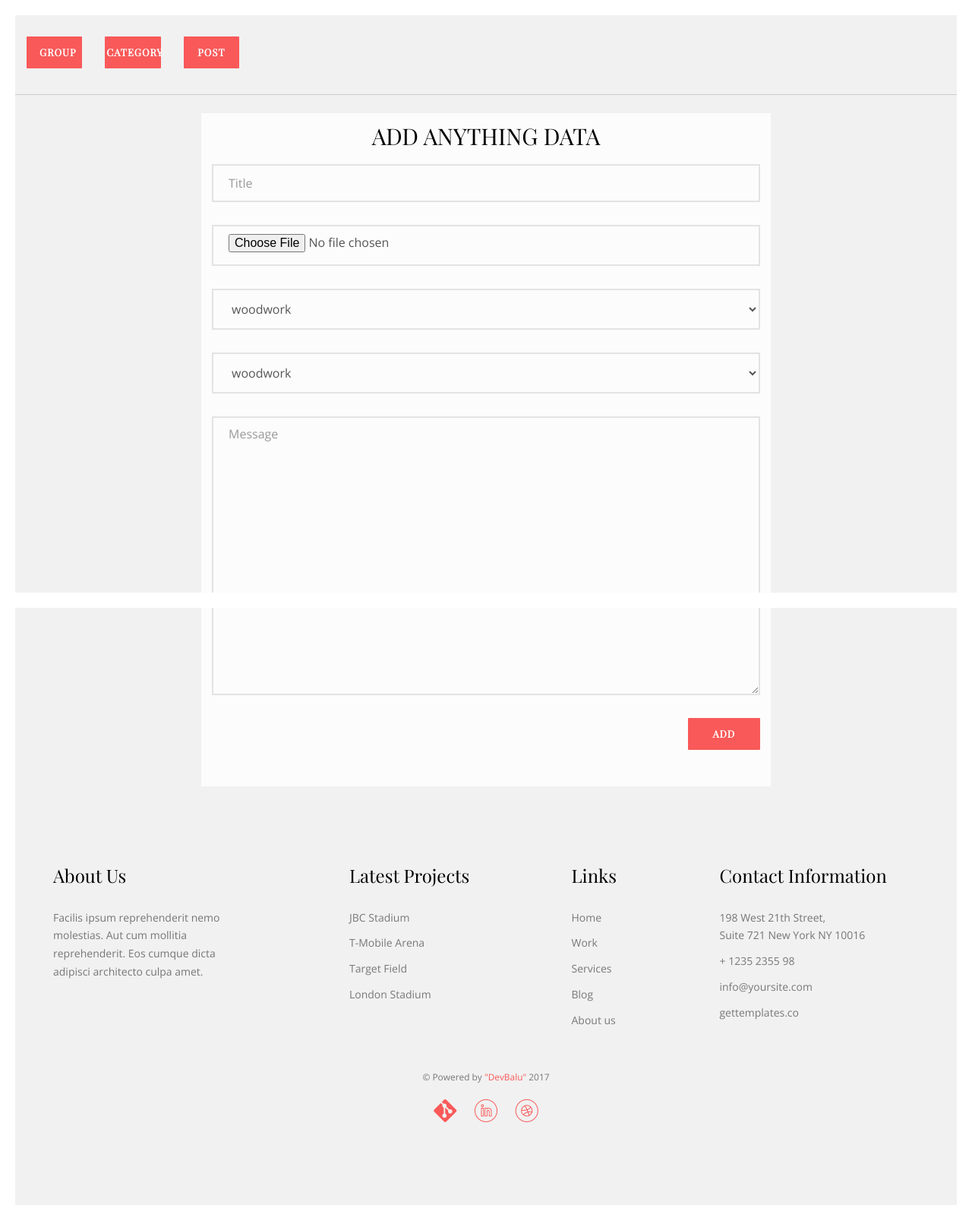
After one commit to DevBalu/AurelBs, a PHP site: page /adm/panel.php in a window 1280 px wide. The commit adds this page. Shown: the whole page at 76% size. Run offline with PHP 8.4, Linux system fonts and the light colour scheme; data comes from the database, SQL or seed files in the repository; data that the repository does not hold is empty; some web fonts are replaced.

Commit message:
add design for admin-page

```diff
--- /dev/null
+++ b/adm/panel.php
@@ -0,0 +1,180 @@
+<?php
+	session_start();
+
+	if(empty($_SESSION['auth'])){
+		// header("Location: /AurelBs/index.php");
+	}
+
+	require_once("../php/connect.php");
+
+	if (isset($_GET['gr'])) {
+		$href = "../php/add_group.php";
+		$name = "group_name";
+		$bg = "group_bg";
+		$select_group = "group_select";
+		$select_category = "";
+
+
+	}
+
+
+	if (!empty($con)) {
+
+		$sql_group_option = "SELECT * FROM groups";
+		$query_group = $con->query($sql_group_option);
+
+
+			// print "<pre>";
+			// print_r();
+			// print "</pre>";
+
+		// }
+	}
+
+
+	// navbar / auth logic
+
+
+?>
+<!DOCTYPE HTML>
+<html>
+	<head>
+		<meta charset="utf-8">
+		<meta http-equiv="X-UA-Compatible" content="IE=edge">
+		<title></title>
+		<meta name="viewport" content="width=device-width, initial-scale=1">
+
+		<link href="https://fonts.googleapis.com/css?family=Open+Sans|Playfair+Display" rel="stylesheet">
+
+		<!-- Animate.css -->
+		<link rel="stylesheet" href="../css/animate.css">
+		<!-- Icomoon Icon Fonts-->
+		<link rel="stylesheet" href="../css/icomoon.css">
+		<!-- Bootstrap  -->
+		<link rel="stylesheet" href="../css/bootstrap.css">
+
+		<!-- Flexslider  -->
+		<link rel="stylesheet" href="../css/flexslider.css">
+
+		<!-- Theme style  -->
+		<link rel="stylesheet" href="../css/style.css">
+
+		<!-- Modernizr JS -->
+		<script src="../js/modernizr-2.6.2.min.js"></script>
+
+	</head>
+
+	<body>
+
+		<div class="fh5co-loader"></div>
+
+		<!-- -->
+
+		<br>
+		<br>
+		<!-- nav panel -->
+		<div class="container-fluid" style="border-bottom: 1px solid #ccc;">
+			<div class="row">
+
+				<div class="col-md-1 col-sm-12">
+					<div class="form-group">
+						<a href="panel.php?gr=1" class="btn btn-primary btn-modify" style="width:100%;">GROUP</a>
+					</div>
+				</div>
+				<div class="col-md-1">
+					<div class="form-group">
+						<a href="panel.php?cat=1" class="btn btn-primary btn-modify"  style="width:100%; padding: 10px 0;">CATEGORY</a>
+					</div>
+				</div>
+				<div class="col-md-1">
+					<div class="form-group">
+						<a href="panel.php?pt=1" class="btn btn-primary btn-modify"  style="width:100%;">POST</a>
+					</div>
+				</div>
+
+			</div>
+		</div>
+		<!-- END nav panel -->
+
+		<!-- add form -->
+		<br>
+		<div class="container" style="padding: 0;">
+			<div class="col-md-8 col-md-offset-2 col-sm-12 animate-box">
+				<div class="form-wrap">
+
+					<form action="<?php print $href; ?>">
+						<div class="row">
+							<h2 class="text-center">ADD ANYTHING DATA</h2>
+							<div class="col-md-12 col-sm-12">
+								<div class="form-group">
+									<input type="text" class="form-control" placeholder="Title" name="<?php print $name;?>">
+								</div>
+							</div>
+							<div class="col-md-12 col-sm-12">
+								<div class="form-group">
+									<input type="file" class="form-control" placeholder="background" name="<?php print $bg; ?>">
+								</div>
+							</div>
+
+							<div class="col-md-12 col-sm-12">
+								<div class="form-group">
+									<select name="<?php print $select_group; ?>" class="form-control">
+										<option value="zina" disabled></option>
+										<option value="vasea">woodwork</option>
+										<option value="vasea">roof</option>
+									</select>
+								</div>
+							</div>
+
+							<div class="col-md-12 col-sm-12">
+								<div class="form-group">
+									<select name="<?php print $select_category; ?>" class="form-control">
+										<option value="zina" disabled></option>
+										<option value="vasea">woodwork</option>
+										<option value="vasea">roof</option>
+									</select>
+								</div>
+							</div>
+
+							<div class="col-md-12 col-sm-12">
+								<div class="form-group">
+									<textarea name="" class="form-control" id="" cols="30" rows="15" placeholder="Message"></textarea>
+								</div>
+							</div>
+							<div class="col-md-2 col-md-offset-10 col-sm-12 btn-right">
+								<div class="form-group">
+									<input type="submit" value="ADD" class="btn btn-primary btn-modify" style="width: 100%;">
+								</div>
+							</div>
+						</div>
+					</form>
+
+				</div>
+			</div>
+		</div>
+		<!-- END add form -->
+
+
+		<!-- footer -->
+		<?php require_once("../components/footer.php"); ?>
+		<!-- END footer -->
+
+		<!-- libs -->
+		<!-- jQuery -->
+		<script src="../js/jquery.min.js"></script>
+		<!-- jQuery Easing -->
+		<script src="../js/jquery.easing.1.3.js"></script>
+		<!-- Bootstrap -->
+		<script src="../js/bootstrap.min.js"></script>
+		<!-- Waypoints -->
+		<script src="../js/jquery.waypoints.min.js"></script>
+		<!-- Flexslider -->
+		<script src="../js/jquery.flexslider-min.js"></script>
+		<!-- Sticky Kit -->
+		<script src="../js/sticky-kit.min.js"></script>
+		<!-- Main -->
+		<script src="../js/main.js"></script>
+		<!-- END libs -->
+
+	</body>
+</html>
--- a/css/style.css
+++ b/css/style.css
@@ -610,7 +610,7 @@ h1, h2, h3, h4, h5, h6, figure {
 }
 
 .form-wrap {
-  padding: 3em;
+  padding: 1em;
   background: rgba(255, 255, 255, 0.8);
 }
 
```
Also changed, not shown: php/add_group.php (added).
